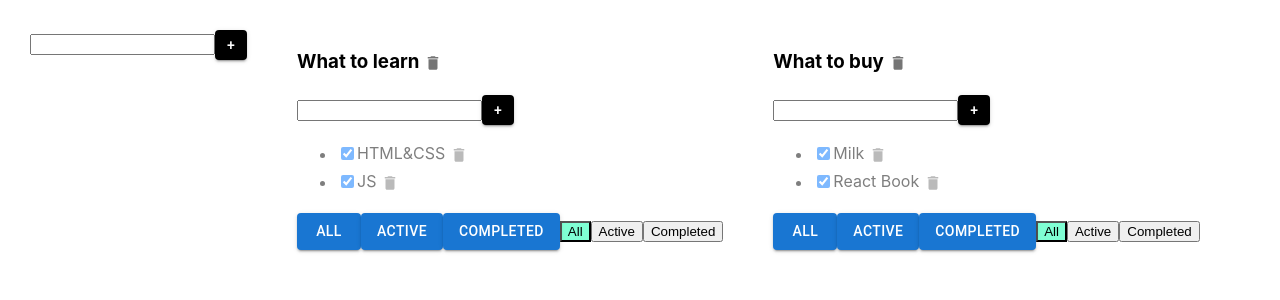
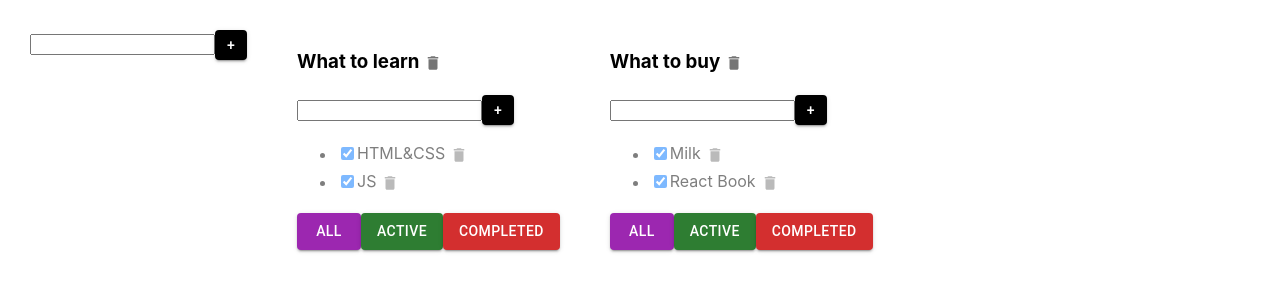
Before and after one commit to WhiteQuennAnn/todolist_01, a React (Create React App) app: page / in a window 1280 px wide. Shown: the top 300 px of the page. Built offline with nearby package versions, Linux system fonts and the light colour scheme.

Commit message:
lesson 7

```diff
--- a/src/Todolist.tsx
+++ b/src/Todolist.tsx
@@ -75,19 +75,19 @@ export function Todolist(props: PropsType) {
             }
         </ul>
         <div>
-            <Button variant="contained" onClick={onAllClickHandler}>All</Button>
-            <Button variant="contained" onClick={onActiveClickHandler}>Active</Button>
-            <Button variant="contained" onClick={onCompletedClickHandler}>Completed</Button>
+            <Button variant="contained" color="secondary" onClick={onAllClickHandler}>All</Button>
+            <Button variant="contained" color="success" onClick={onActiveClickHandler}>Active</Button>
+            <Button variant="contained" color="error" onClick={onCompletedClickHandler}>Completed</Button>
 
-            <button className={props.filter === 'all' ? "active-filter" : ""}
-                    onClick={onAllClickHandler}>All
-            </button>
-            <button className={props.filter === 'active' ? "active-filter" : ""}
-                    onClick={onActiveClickHandler}>Active
-            </button>
-            <button className={props.filter === 'completed' ? "active-filter" : ""}
-                    onClick={onCompletedClickHandler}>Completed
-            </button>
+            {/*<button className={props.filter === 'all' ? "active-filter" : ""}*/}
+            {/*        onClick={onAllClickHandler}>All*/}
+            {/*</button>*/}
+            {/*<button className={props.filter === 'active' ? "active-filter" : ""}*/}
+            {/*        onClick={onActiveClickHandler}>Active*/}
+            {/*</button>*/}
+            {/*<button className={props.filter === 'completed' ? "active-filter" : ""}*/}
+            {/*        onClick={onCompletedClickHandler}>Completed*/}
+            {/*</button>*/}
         </div>
     </div>
 }
```
